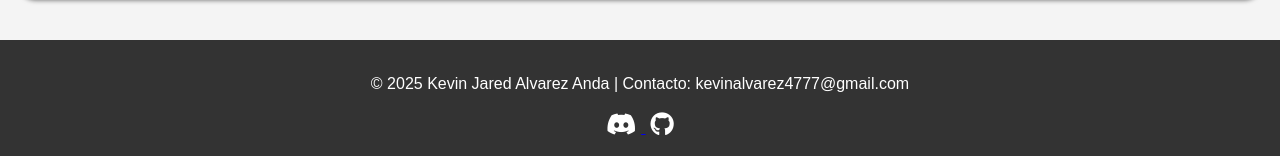
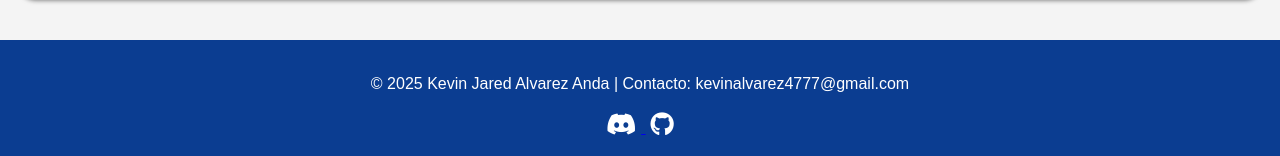
Before and after one commit to Jared77zz/githubpage, a plain HTML site: page index.html in a window 1280 px wide. Shown: the part 1951-2107 px from the top of the page. Drawn offline with Linux system fonts and the light colour scheme.

Commit message:
cambio de color en footer

```diff
--- a/index.html
+++ b/index.html
@@ -100,7 +100,7 @@
             }
             /* PIE DE PÁGINA */
             footer {
-                background-color: #333;
+                background-color: #0b3d91;
                 text-align: center;
                 color: white;
                 padding: 15px;
```
